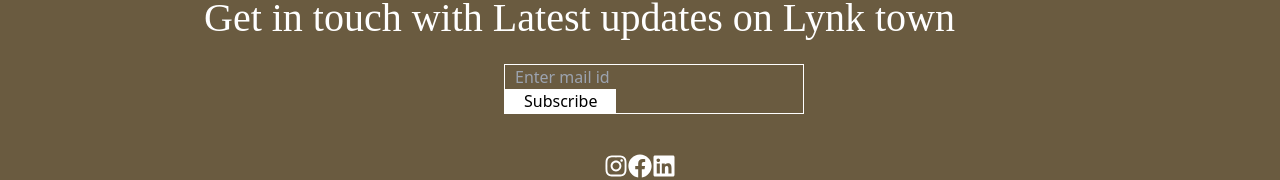
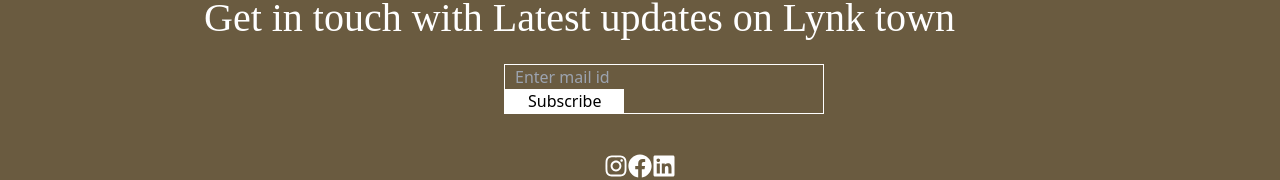
Before and after one commit to ahswathi/lynk-town, a React (Create React App) app: page / in a window 1280 px wide. Shown: the part 4537-4717 px from the top of the page. Built offline with nearby package versions, Linux system fonts and the light colour scheme.

Commit message:
lynktown landing page

```diff
--- a/src/index.css
+++ b/src/index.css
@@ -181,7 +181,7 @@
 
 .form1 {
     border: 1px solid #FFFFFF;
-    width: 300px;
+    width: 320px;
     display: flex;
     justify-content:space-around;
     align-items: center;
@@ -189,12 +189,13 @@
 }
 .form1 button {
     background-color: #FFFFFF;
-    padding: 0px 19px;
+    padding: 0px 23px;
 
 }
 .form1 input {
     background-color: transparent;
     margin-left: 10px;
+
 }
 
 .footer-policy {
```
